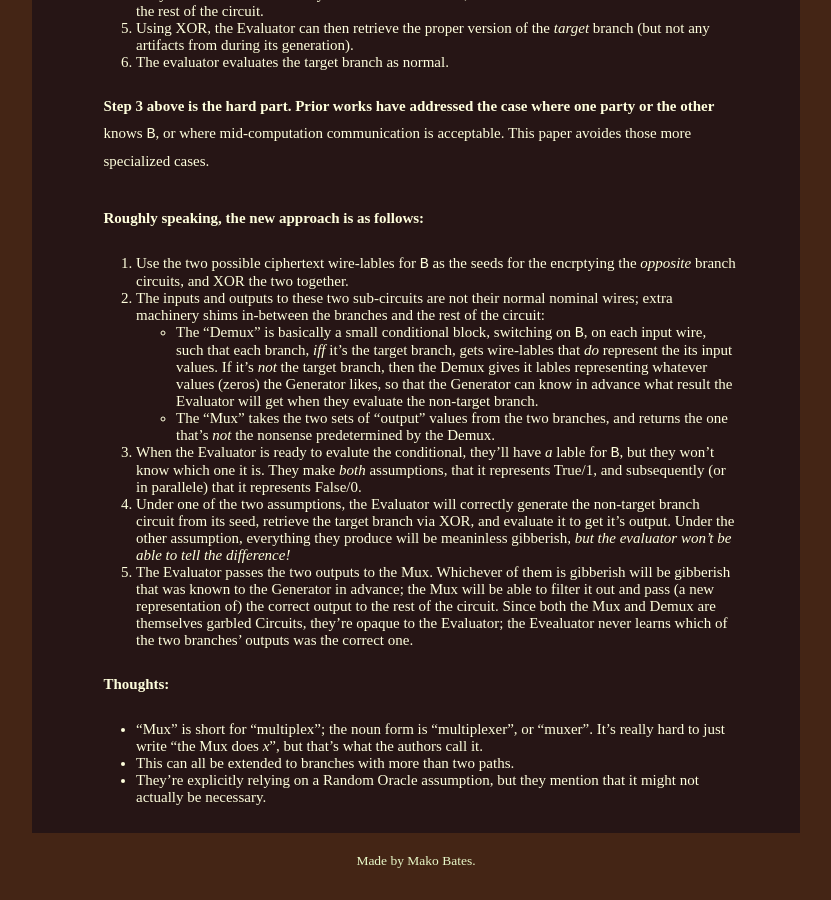
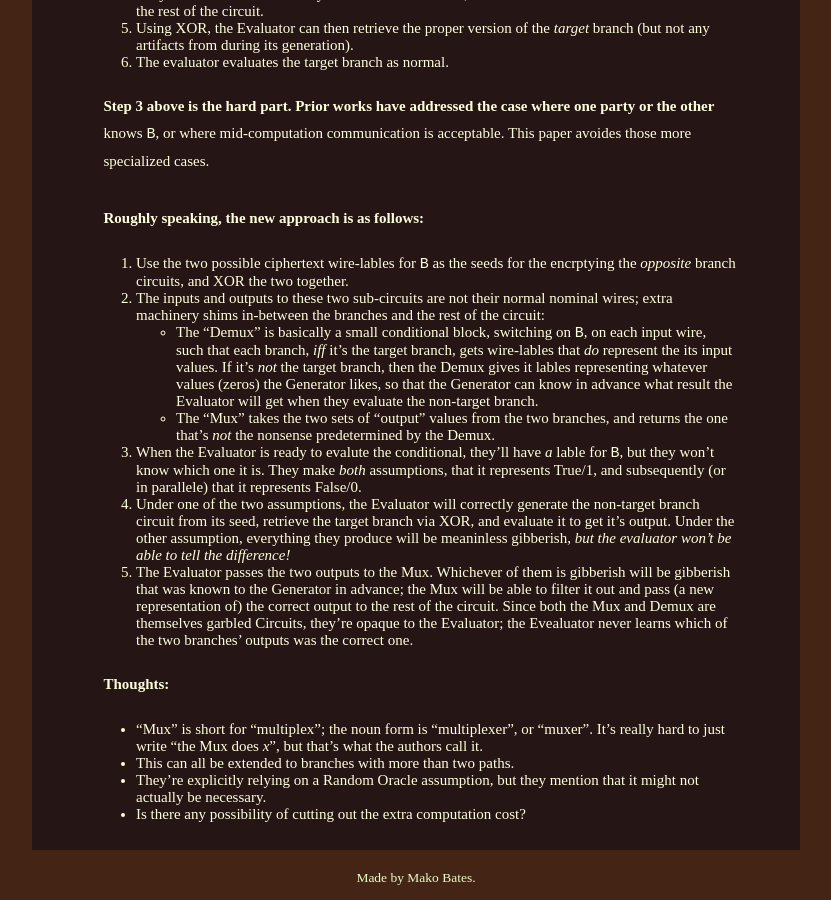
Before and after one commit to ShapeOfMatter/Mako-Bates, a Jekyll site: the page built from _papers/2021-01-19-stacked-garbling-Heath-Kolesnikov.md, in a window 1280 px wide and 900 px high, scrolled down 727 px. Shown: the whole window, without its empty margins (224-1055 px from the left). Built offline with Jekyll 4.4.1, drawn with Linux system fonts in a browser that asks for light colours.

Commit message:
layout for pages

```diff
--- a/_papers/2021-01-19-stacked-garbling-Heath-Kolesnikov.md
+++ b/_papers/2021-01-19-stacked-garbling-Heath-Kolesnikov.md
@@ -2,9 +2,9 @@
 title: Stacked Garbling; David Heath and Vladimir Kolesnikov; 2020
 date: 2021-01-19
 tags:
-- circuits
-- cryptography
-- papers
+  - circuits
+  - cryptography
+  - papers
 citation:
   author: David Heath and Vladimir Kolesnikov
   title: Stacked Garbling: Garbled Circuit Proportional to Longest Execution Path
@@ -46,3 +46,4 @@ Thoughts:
 - "Mux" is short for "multiplex"; the noun form is "multiplexer", or "muxer". It's really hard to just write "the Mux does _x_", but that's what the authors call it.
 - This can all be extended to branches with more than two paths.
 - They're explicitly relying on a Random Oracle assumption, but they mention that it might not actually be necessary.
+- Is there any possibility of cutting out the extra computation cost?
```
